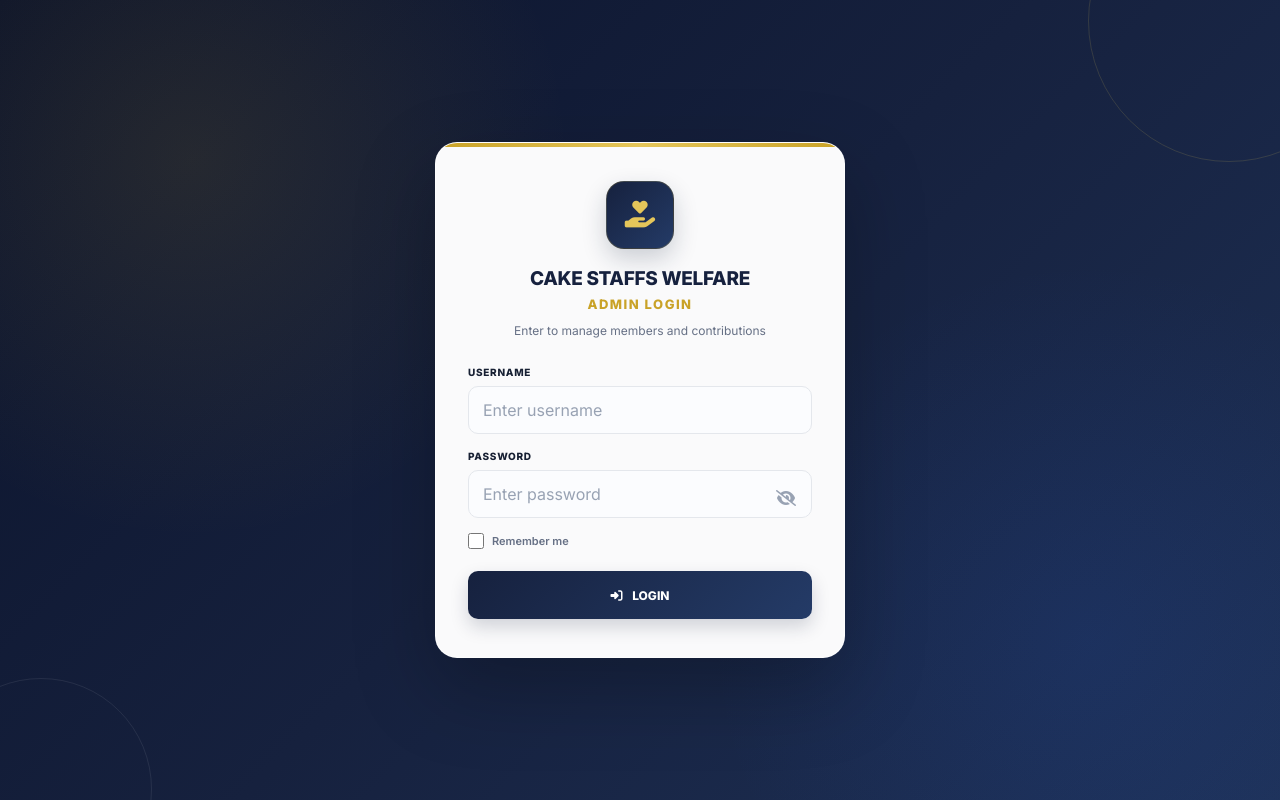
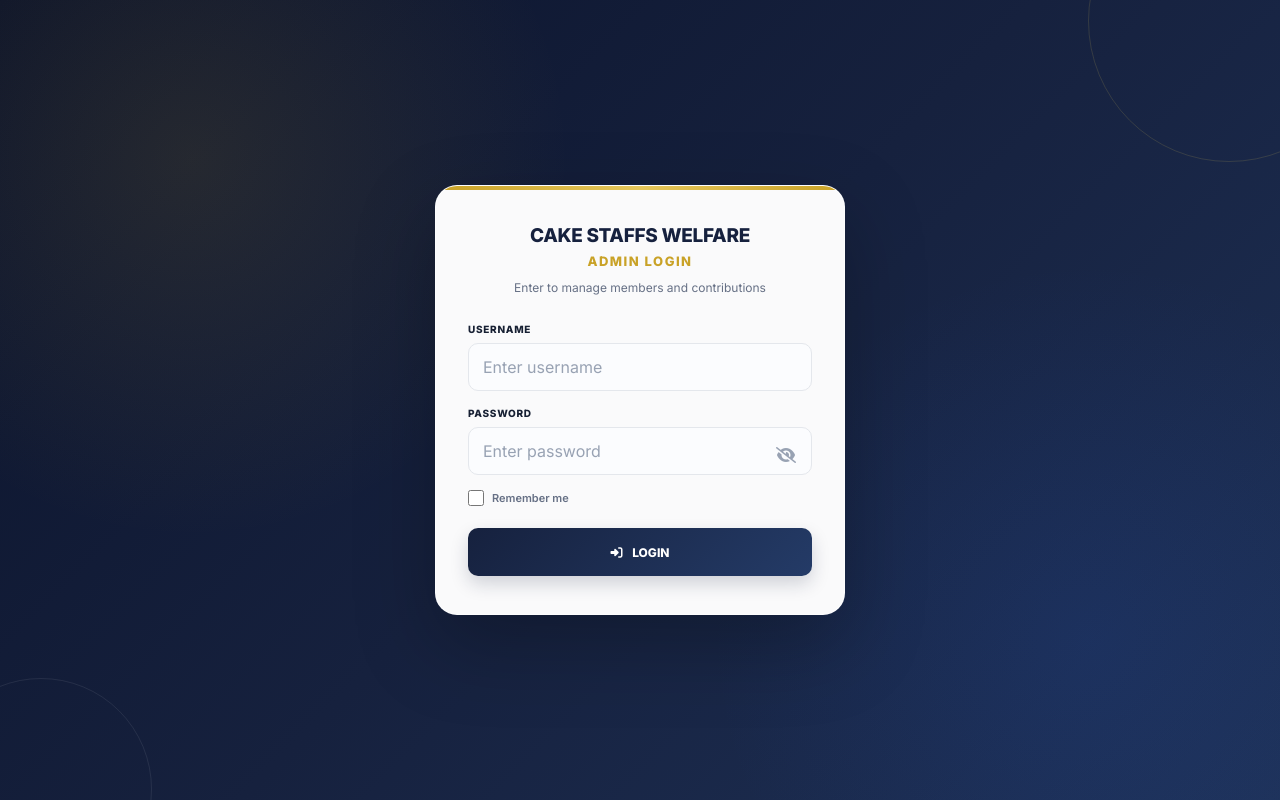
Before and after one commit to KEGRAPHICOS/CAKE-STAFF-WELFARE, a website: page admin.html in a window 1280 px wide. Drawn offline with Linux system fonts and the light colour scheme.

Commit message:
Update admin.html

```diff
--- a/admin.html
+++ b/admin.html
@@ -30,9 +30,6 @@
 
         <div class="loginBox">
 
-            <div class="loginLogo">
-                <i class="fa-solid fa-hand-holding-heart"></i>
-            </div>
 
             <h1>CAKE STAFFS WELFARE</h1>
 
```
